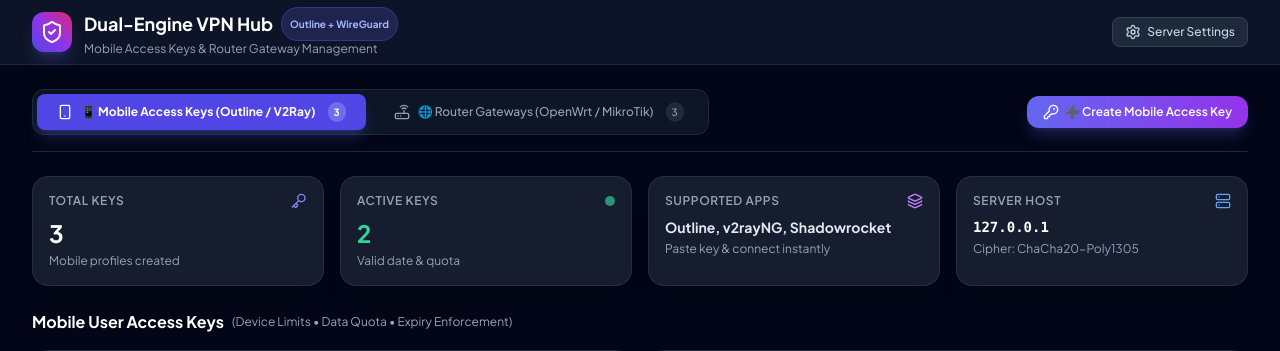
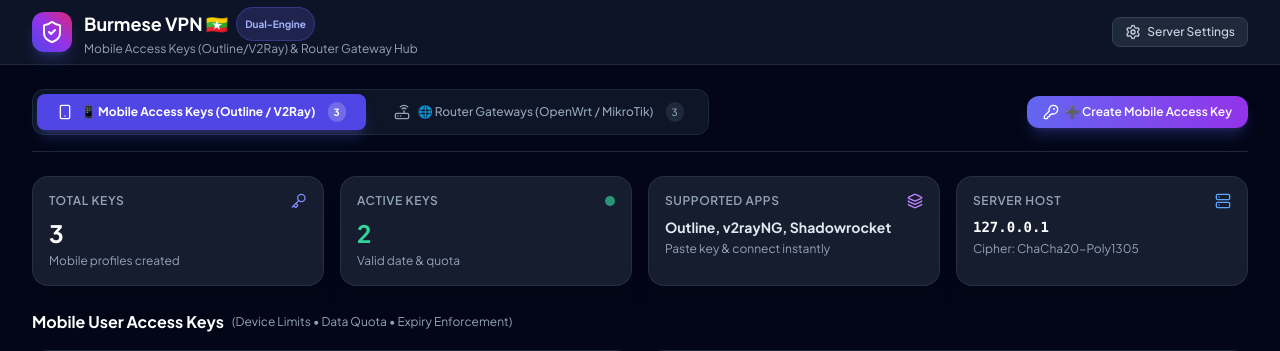
Before and after one commit to stechmm/burmesevpn, a FastAPI app: page / in a window 1280 px wide. Shown: the top 351 px of the page. Run offline with FastAPI, Linux system fonts and the light colour scheme; some libraries are stand-ins or nearby versions; some web fonts are replaced.

Commit message:
chore: rebrand project name to Burmese VPN

```diff
--- a/server/app.py
+++ b/server/app.py
@@ -11,7 +11,7 @@ from typing import Optional
 from wg_manager import WireGuardManager
 from key_manager import AccessKeyManager
 
-app = FastAPI(title="Dual-Engine VPN & Router Hub")
+app = FastAPI(title="Burmese VPN - Dual-Engine Hub")
 
 BASE_DIR = os.path.dirname(os.path.abspath(__file__))
 TEMPLATES_DIR = os.path.join(BASE_DIR, "templates")
--- a/server/templates/index.html
+++ b/server/templates/index.html
@@ -3,7 +3,7 @@
 <head>
   <meta charset="UTF-8">
   <meta name="viewport" content="width=device-width, initial-scale=1.0">
-  <title>Dual-Engine VPN & Router Hub</title>
+  <title>Burmese VPN - Dual-Engine Mobile & Router Hub</title>
   <!-- Tailwind CSS & Lucide Icons -->
   <script src="https://cdn.tailwindcss.com"></script>
   <script src="https://unpkg.com/lucide@latest"></script>
@@ -58,10 +58,10 @@
         </div>
         <div>
           <h1 class="text-base sm:text-lg font-bold text-white flex items-center gap-2">
-            Dual-Engine VPN Hub
-            <span class="text-[10px] px-2 py-0.5 rounded-full bg-indigo-500/20 text-indigo-300 border border-indigo-500/30">Outline + WireGuard</span>
+            Burmese VPN 🇲🇲
+            <span class="text-[10px] px-2 py-0.5 rounded-full bg-indigo-500/20 text-indigo-300 border border-indigo-500/30">Dual-Engine</span>
           </h1>
-          <p class="text-xs text-slate-400">Mobile Access Keys & Router Gateway Management</p>
+          <p class="text-xs text-slate-400">Mobile Access Keys (Outline/V2Ray) & Router Gateway Hub</p>
         </div>
       </div>
 
```
Also changed, not shown: README.md.
